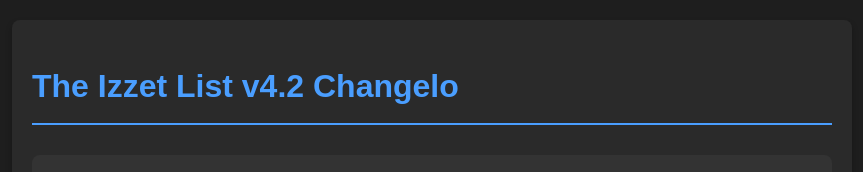
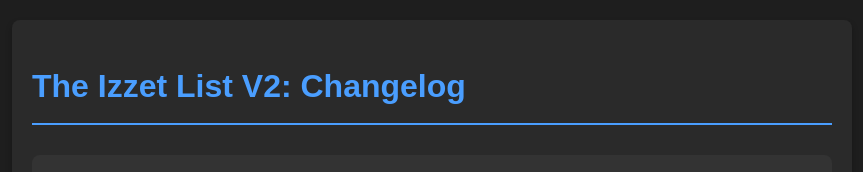
Before and after one commit to br34k3r-tech/the-izzet-list, a plain HTML site: page index.html in a window 1280 px wide. Shown: the top 172 px of the page, without its empty margins (208-1071 px from the left). Drawn offline with Linux system fonts and the light colour scheme; no server answers.

Commit message:
Update index.html

```diff
--- a/index.html
+++ b/index.html
@@ -3,7 +3,7 @@
 <head>
     <meta charset="UTF-8">
     <meta name="viewport" content="width=device-width, initial-scale=1.0">
-    <title>The Izzet List v4.2 Changelog</title>
+    <title>The Izzet List: Version 2</title>
 
     <meta property="og:title" content="The Izzet List v4.2 Changelog" />
     <meta property="og:description" content="The violations of our dear friend, Izzet.." />
@@ -119,7 +119,7 @@
 </head>
 <body>
     <div class="container">
-        <h1>The Izzet List v4.2 Changelo</h1>
+        <h1>The Izzet List V2: Changelog</h1>
         <ul id="changelogList"></ul>
 
         <div class="add-section">
```
